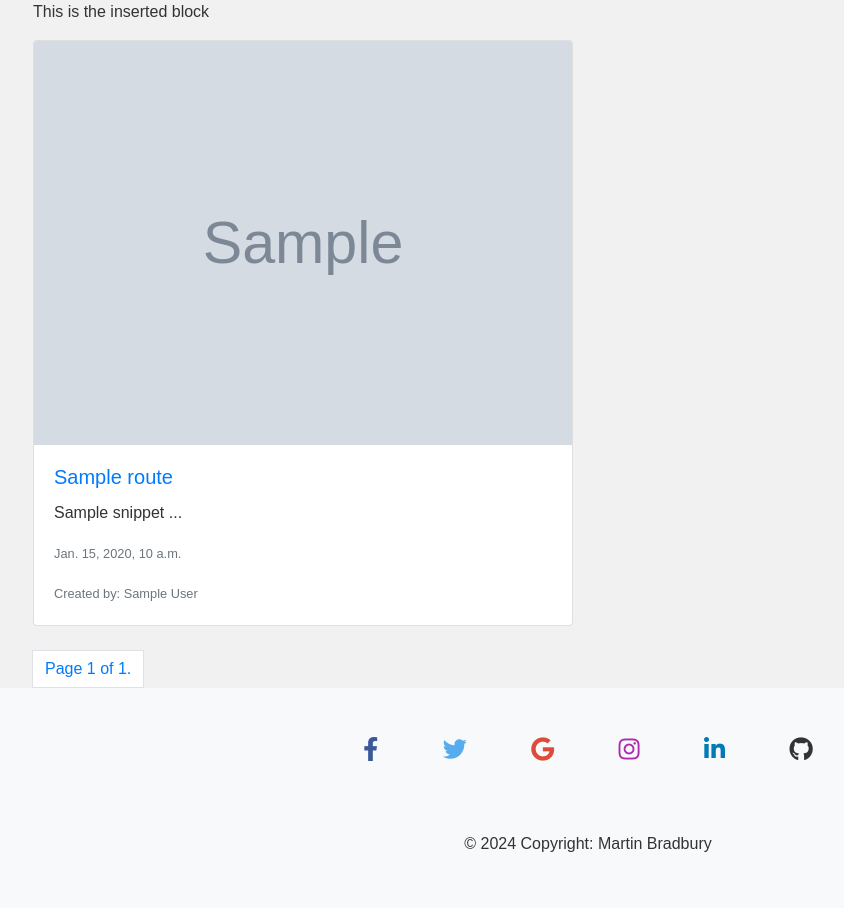
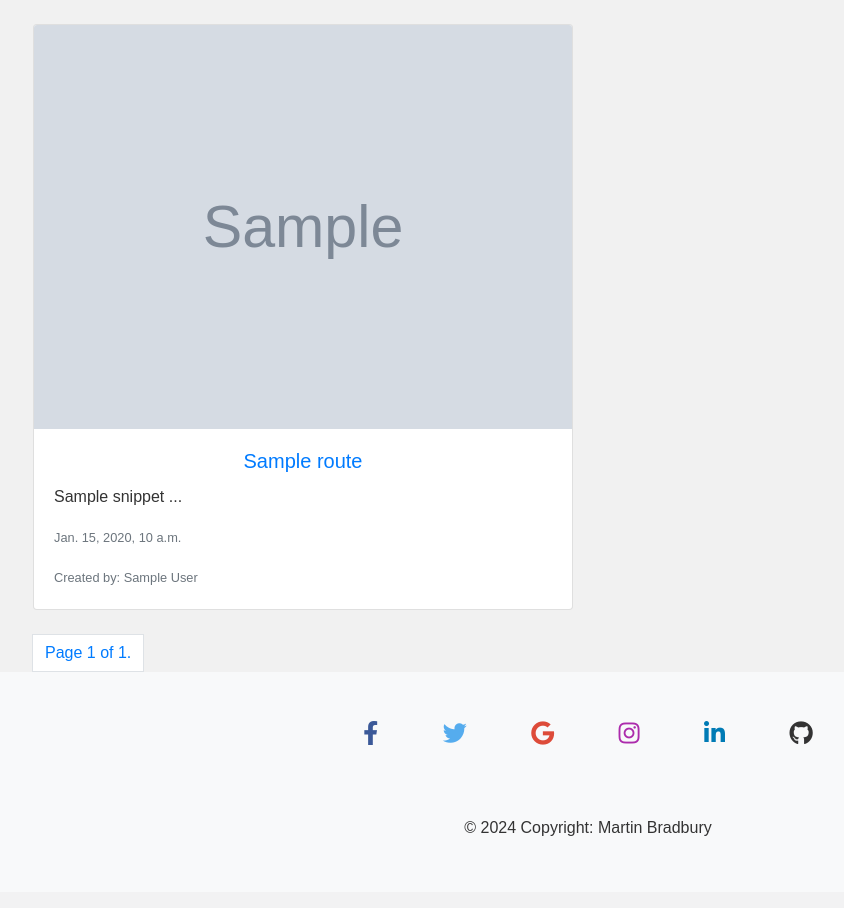
Before and after one commit to MartinBradbury/walking-the-wainwrights, a Django app: template routes/templates/routes/routes.html in a window 1280 px wide. Shown: the part 56-964 px from the top of the page, without its empty margins (52-896 px from the left). After the commit the page ends 892 px from the top, so only its background shows below. Run offline with Django 4.2, Linux system fonts and the light colour scheme; the template is opened without the code that fills it: most values are stand-ins (such as "Sample title", 1, 10 or a date in 2020); grey boxes marked "Sample" are stand-in pictures; some libraries are stand-ins or nearby versions.

Commit message:
styling routes page

```diff
--- a/routes/models.py
+++ b/routes/models.py
@@ -33,7 +33,7 @@ class Route(models.Model):
     def __str__(self):
         return self.title
     def snippet(self):
-        return self.content[:50]
+        return self.content[:100]
     def number_of_likes(self):
         return self.likes.count()
     def difficulty_icon(self):
--- a/routes/templates/routes/routes.html
+++ b/routes/templates/routes/routes.html
@@ -1,17 +1,18 @@
 {% extends 'base.html' %}
 {% block nav_routes_class %}active{% endblock %}
 {% block content %}
-
-<p>This is the inserted block</p>
+<br>
 
 <div class="row row-cols-1 row-cols-md-2 g-4">
     {% for route in page_object %}
     <div class="col-md-6 mb-4">
         <div class="card">
+            <a href="{% url 'routes:routes_detail' slug=route.slug %}">
             <img src="{{ route.feature_img.url }}" class="card-img-top" alt="...">
+            </a>
             <div class="card-body">
                 <a href="{% url 'routes:routes_detail' slug=route.slug %}">
-                    <h5 class="card-title">{{ route.title }}</h5>
+                    <h5 class="card-title text-center">{{ route.title }}</h5>
                 </a>
                 <p class="card-text">{{ route.snippet }} ... </p>
                 <p class="card-text"><small class="text-muted">{{ route.created_on }}</small></p>
```
